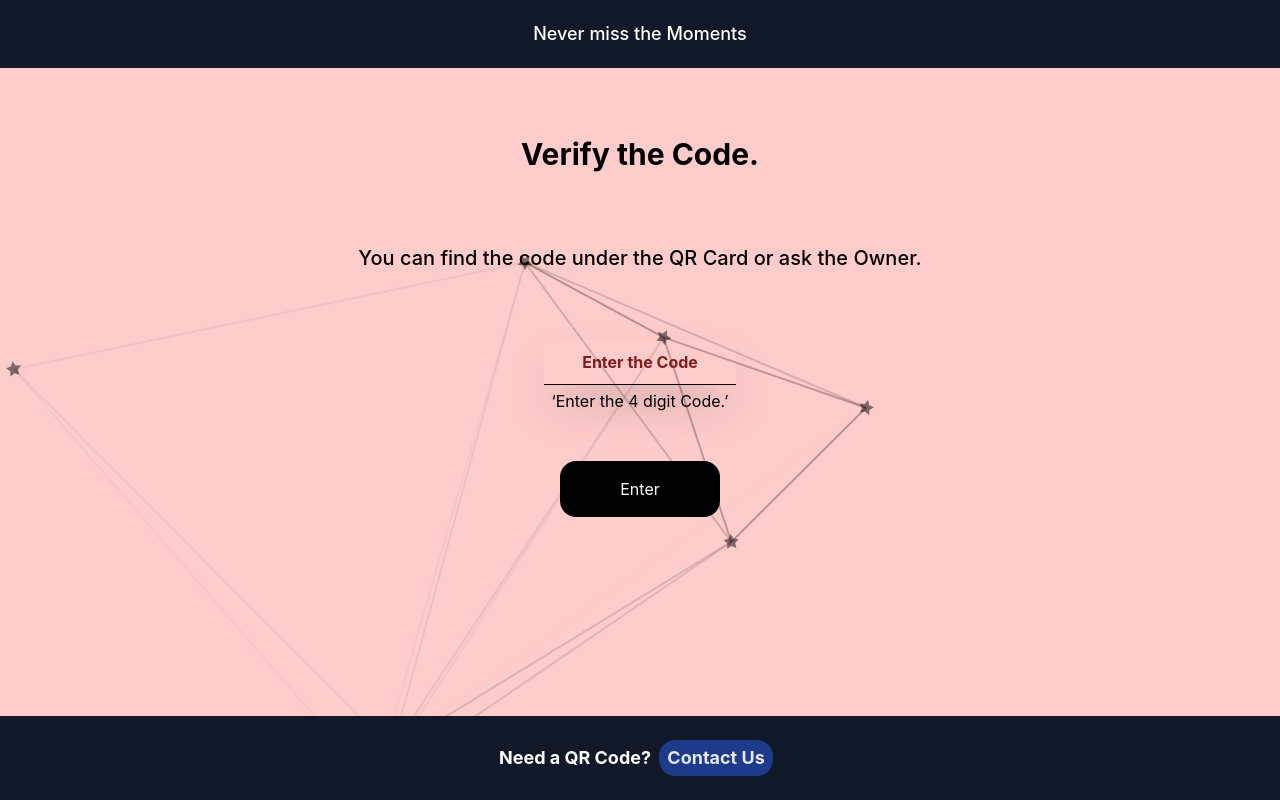
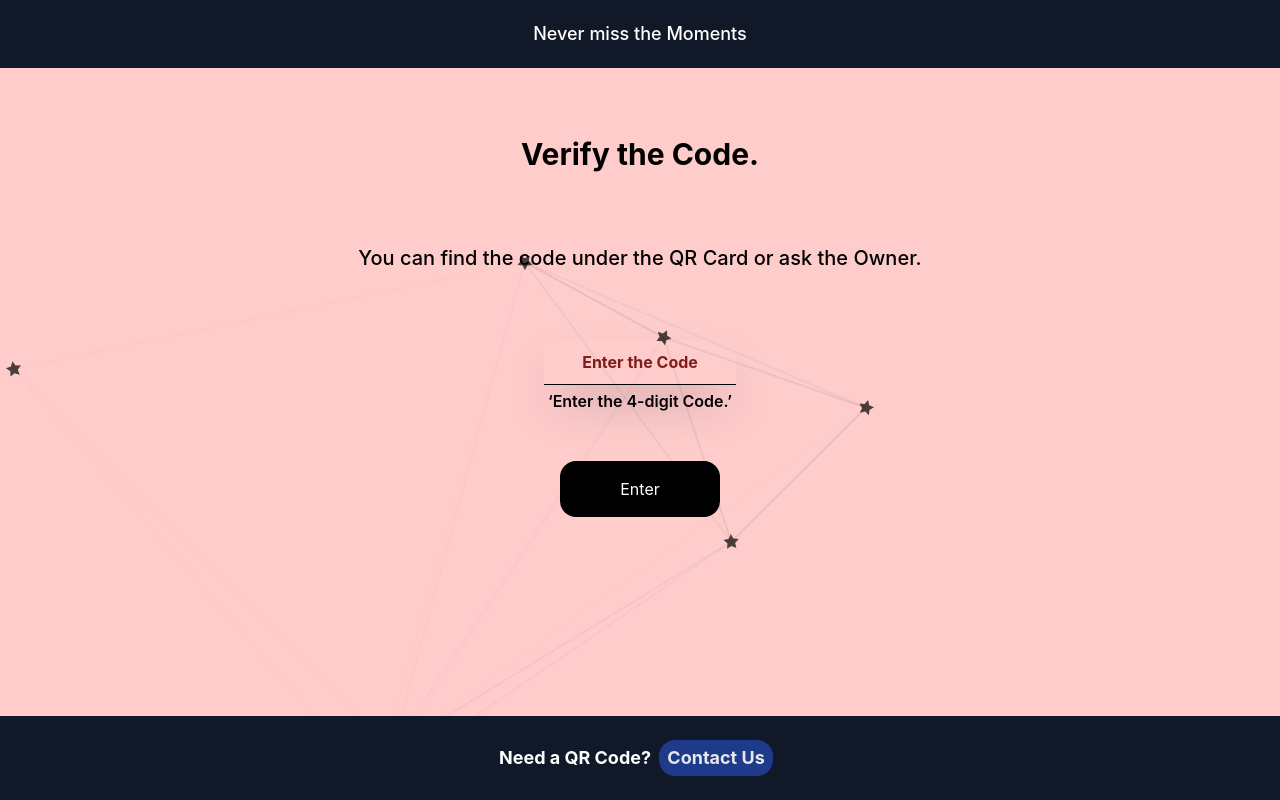
Before and after one commit to kapalikkhanal/Snapskeeper, a Next.js app in the folder client/: page / in a window 1280 px wide. Built offline with nearby package versions, Linux system fonts and the light colour scheme.

Commit message:
Limit otp to 4 digits

```diff
--- a/client/src/pages/components/otp/index.js
+++ b/client/src/pages/components/otp/index.js
@@ -11,6 +11,7 @@ function OtpCode() {
     });
     const [success, setSuccess] = useState(null);
     const [loading, setLoading] = useState(false);
+    const [error, setError] = useState(false);
 
     const handleChange = (e) => {
         setFormData({ ...formData, [e.target.name]: e.target.value });
@@ -27,19 +28,18 @@ function OtpCode() {
             if (response.status === 200) {
                 setSuccess(true);
                 setLoading(false);
+                setError(false);
             }
             else {
                 setLoading(flase);
                 setSuccess(false);
+                setError(true);
             }
         } catch (error) {
             console.error('Error submitting form:', error.message);
             setSuccess(false);
             setLoading(false);
-        }
-        finally {
-            setLoading(false);
-            setSuccess(true);
+            setError(true);
         }
     };
 
@@ -74,21 +74,32 @@ function OtpCode() {
                                 name="code"
                                 value={formData.code}
                                 onChange={handleChange}
+                                inputMode="numeric" // This suggests a numeric keyboard on mobile devices
+                                maxLength={4} // Limits the input to 4 characters
+                                pattern="[0-9]*" // Allows only numeric characters
+                                title="Please enter only numeric characters" // Displayed as a tooltip
                                 required
                             />
+
                         </div>
                     </div>
                     <div className='flex justify-center items-center mt-1'>
-                        {
-                            loading ? (
-                                <span style={{ color: 'blue' }}>&lsquo;Verifying...&rsquo;</span>
-                            ) : success ? (
-                                <span style={{ color: 'green' }}>&lsquo;Verified.&rsquo;</span>
-                            ) : (
-                                <span style={{ color: 'black', textAlign: 'center' }}>&lsquo;Enter the 4 digit Code.&rsquo;</span>
-                            )
-                        }
+                        {loading ? (
+                            <span style={{ color: 'blue' }}>&lsquo;Verifying...&rsquo;</span>
+                        ) : success ? (
+                            <span style={{ color: 'green' }}>&lsquo;Verified.&rsquo;</span>
+                        ) : (
+                            <div>
+                                {error ? (
+                                    <span className='text-red-500 font-bold animate-bounce'>&lsquo;Incorrect OTP&rsquo;</span>
+                                ) : (
+                                    <span className='text-black font-semibold animate-bounce mt-2'>&lsquo;Enter the 4-digit Code.&rsquo;</span>
+                                )}
+                            </div>
+                        )}
                     </div>
+
+
                     <div className='flex justify-center'>
                         <div>
                             <button
--- a/client/src/pages/components/particle/index.js
+++ b/client/src/pages/components/particle/index.js
@@ -42,7 +42,7 @@ function ParticlesJS() {
                         }
                     },
                     "opacity": {
-                        "value": 0.5,
+                        "value": 0.7,
                         "random": false,
                         "anim": {
                             "enable": false,
@@ -75,7 +75,7 @@ function ParticlesJS() {
                         "enable": true,
                         "distance": 600,
                         "color": "#000",
-                        "opacity": 0.4,
+                        "opacity": 0.1,
                         "width": 2
                     },
                     "move": {
```
